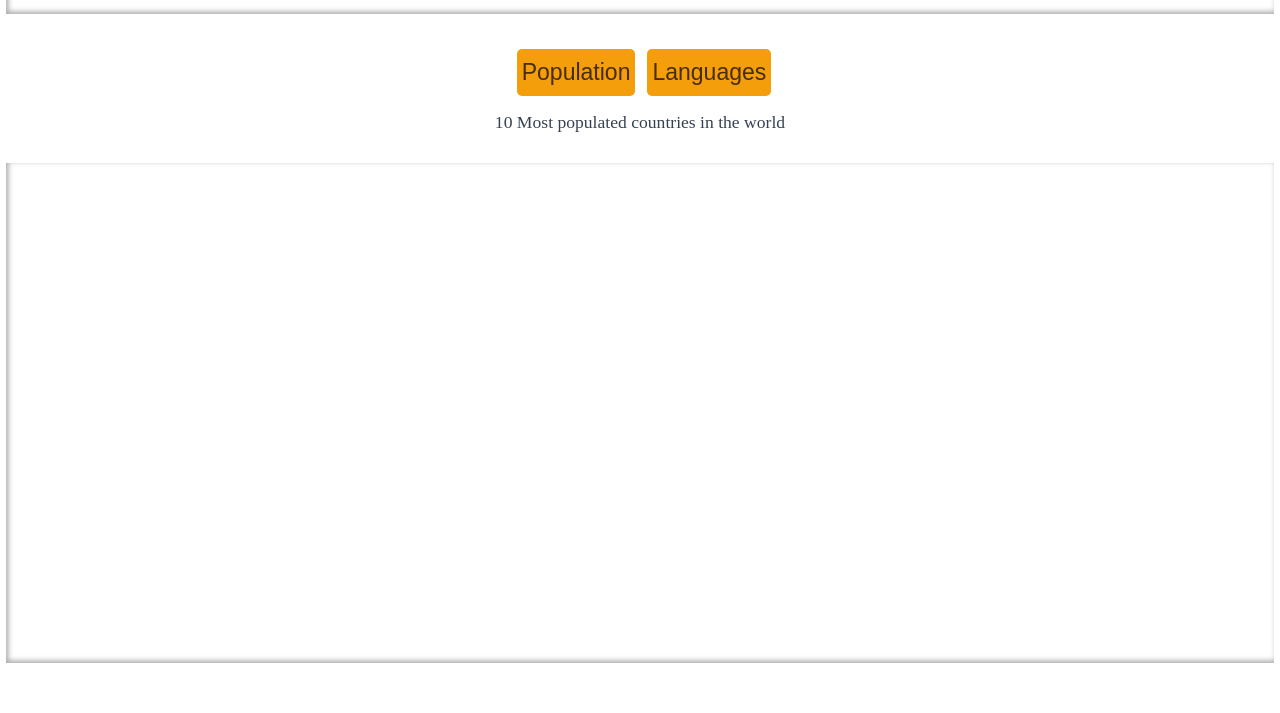
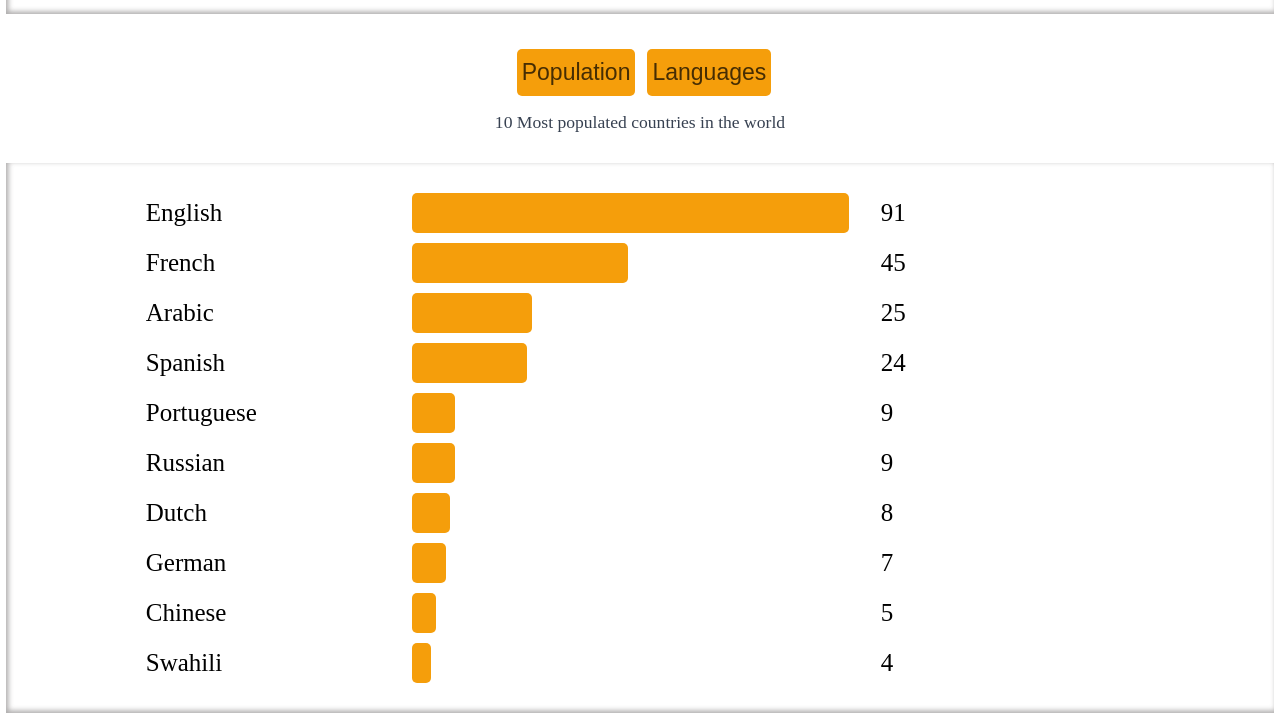
Before and after one commit to Tituz175/World-Countries-Data, a plain HTML site: page index.html in a window 1280 px wide. Both pictures are taken after a click on the button "Languages". Shown: the part 147-860 px from the top of the page. Before the commit the page ends 810 px from the top, so only its background shows below. Drawn offline with Linux system fonts and the light colour scheme.

Commit message:
language button working perfectly.

```diff
--- a/index.css
+++ b/index.css
@@ -50,27 +50,27 @@ button {
 .graphs {
   box-shadow: inset 2px -2px 5px 0.5px rgba(77, 73, 73, 0.452);
   width: 99%;
-  min-height: 60vh;
+  min-height: 50vh;
   margin: 0px auto;
-  padding: 10px 0px;
+  padding: 20px 0px;
 }
 #stat {
   max-width: 80%;
   margin: 0px auto;
 }
-.population-container {
+.population-container,.language-container {
   display: flex;
   margin: 10px auto;
   border: 0px solid red;
   align-items: center;
   justify-content: space-evenly;
 }
-.country-name {
+.country-name,.language-name {
   font-size: 25px;
   text-align: left;
   width: 25%;
 }
-.country-chart {
+.country-chart,.language-chart {
   width: 45%;
 }
 .chart {
@@ -78,7 +78,7 @@ button {
   border-radius: 5px;
   background-color: #f59e0b;
 }
-.country-value{
-    width: 25%;
-    text-align: left;
+.country-value,.language-value {
+  width: 25%;
+  text-align: left;
 }
--- a/index.js
+++ b/index.js
@@ -1,45 +1,5 @@
 const buttonPopulation = document.querySelector(".population");
-
-let mostSpokenLanguages = (countries, number) => {
-  // getting the whole languages from the countries object saving them inside language array
-  const language = [];
-  for (let i = 0; i < countries.length; i++) {
-    for (let j = 0; j < countries[i].languages.length; j++) {
-      language.push(countries[i].languages[j]);
-    }
-  }
-  // getting the each language count and saving it inside objLanguage object
-  const objLanguage = {};
-  language.forEach((element) => {
-    if (!objLanguage[element]) {
-      objLanguage[element] = 1;
-    } else {
-      objLanguage[element] += 1;
-    }
-  });
-  // serving each language agaist it count and storing it inside langArrObj array
-  const langArrObj = [];
-  for (const i in objLanguage) {
-    let objIndividual = {};
-    objIndividual.country = i;
-    objIndividual.count = objLanguage[i];
-    langArrObj.push(objIndividual);
-  }
-  // sorting the langArrObj array using the count key
-  langArrObj.sort(function (a, b) {
-    if (a.count > b.count) return -1;
-    if (a.count < b.count) return 1;
-    return 0;
-  });
-  const result = [];
-  // running a loop base on the requested number by the user
-  for (let i = 0; i < number; i++) {
-    result.push(langArrObj[i]);
-  }
-  return result;
-};
-
-console.log(mostSpokenLanguages(countries, 10));
+const buttonLanguage = document.querySelector(".languages");
 
 let totalPopulation = 0;
 let worldPopulation = () => {
@@ -101,7 +61,7 @@ let populationDisplay = (world = "World", population = 7693165599) => {
 };
 
 buttonPopulation.addEventListener("click", () => {
-  if (populationOn) {
+  if (populationOn || languageOn) {
     countryMother.innerHTML = "";
     populationDisplay();
     mostPopulatedCountries(countries, 10);
@@ -117,3 +77,84 @@ buttonPopulation.addEventListener("click", () => {
     populationOn = true;
   }
 });
+
+let resultLang;
+let mostSpokenLanguages = (countries, number) => {
+  // getting the whole languages from the countries object saving them inside language array
+  const language = [];
+  for (let i = 0; i < countries.length; i++) {
+    for (let j = 0; j < countries[i].languages.length; j++) {
+      language.push(countries[i].languages[j]);
+    }
+  }
+  // getting the each language count and saving it inside objLanguage object
+  const objLanguage = {};
+  language.forEach((element) => {
+    if (!objLanguage[element]) {
+      objLanguage[element] = 1;
+    } else {
+      objLanguage[element] += 1;
+    }
+  });
+  // serving each language agaist it count and storing it inside langArrObj array
+  const langArrObj = [];
+  for (const i in objLanguage) {
+    let objIndividual = {};
+    objIndividual.country = i;
+    objIndividual.count = objLanguage[i];
+    langArrObj.push(objIndividual);
+  }
+  // sorting the langArrObj array using the count key
+  langArrObj.sort(function (a, b) {
+    if (a.count > b.count) return -1;
+    if (a.count < b.count) return 1;
+    return 0;
+  });
+  resultLang = [];
+  // running a loop base on the requested number by the user
+  for (let i = 0; i < number; i++) {
+    resultLang.push(langArrObj[i]);
+  }
+  return resultLang;
+};
+
+console.log(mostSpokenLanguages(countries, 10));
+
+let languageOn = false;
+
+let languageDisplay = (language, value) => {
+  languageContainer = document.createElement("div");
+  languageContainer.setAttribute("class", "language-container");
+  languageName = document.createElement("div");
+  languageName.textContent = language;
+  languageName.setAttribute("class", "language-name");
+  languageContainer.appendChild(languageName);
+  languageChart = document.createElement("div");
+  languageChart.setAttribute("class", "language-chart");
+  chart = document.createElement("div");
+  chart.setAttribute("class", "chart");
+  chart.style.width = `${(value / 95) * 100}%`;
+  languageChart.append(chart);
+  languageContainer.append(languageChart);
+  languageValue = document.createElement("div");
+  languageValue.setAttribute("class", "language-value");
+  languageValue.textContent = value.toLocaleString("en-US");
+  languageContainer.append(languageValue);
+  countryMother.appendChild(languageContainer);
+};
+
+buttonLanguage.addEventListener("click", () => {
+  if (languageOn || populationOn) {
+    countryMother.innerHTML = "";
+    mostSpokenLanguages(countries, 10);
+    resultLang.forEach((item) => {
+      languageDisplay(item.country, item.count);
+    });
+  } else {
+    mostSpokenLanguages(countries, 10);
+    resultLang.forEach((item) => {
+      languageDisplay(item.country, item.count);
+    });
+    languageOn = true;
+  }
+});
```
